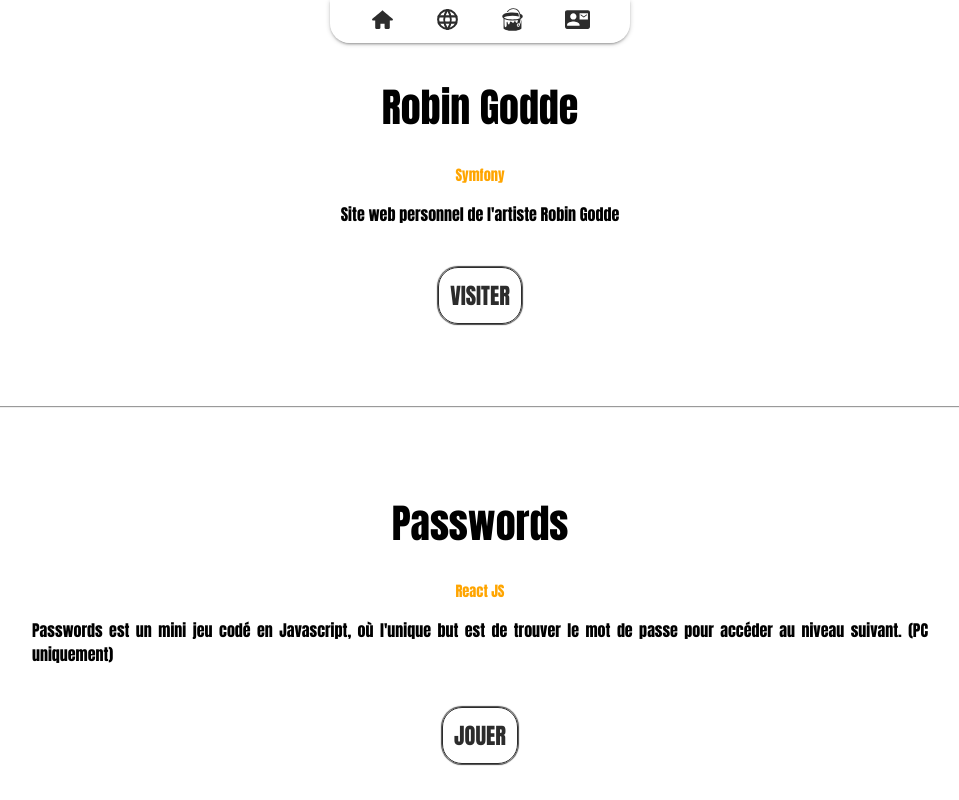
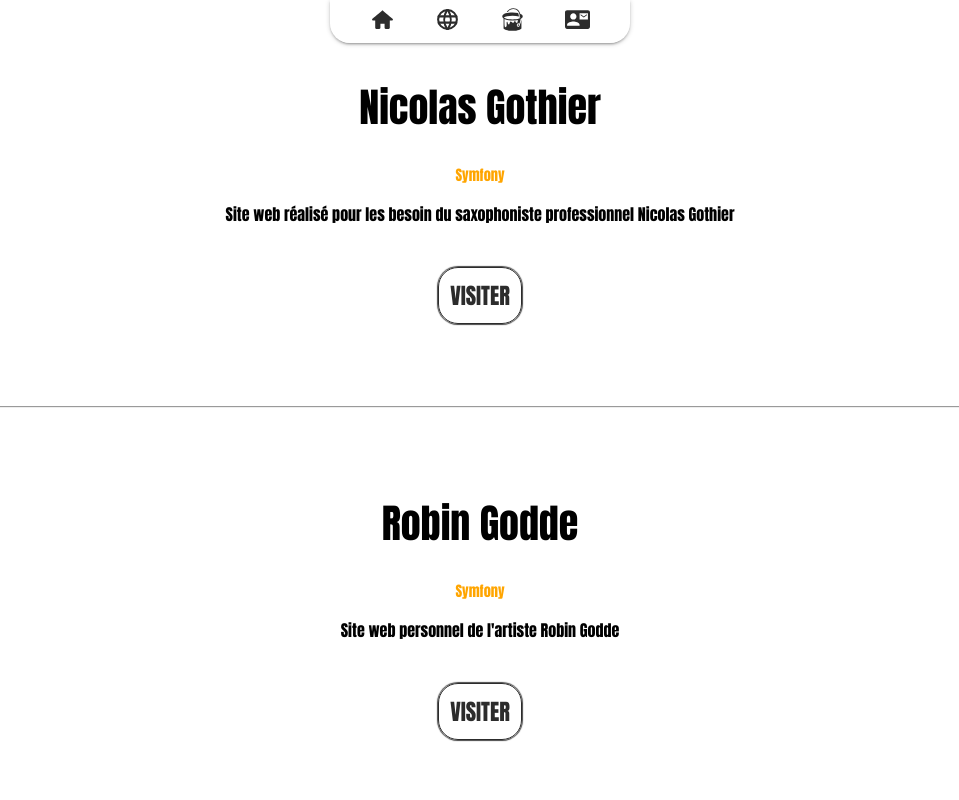
Before and after one commit to pierreyvesdonze/portfolio, a React (Create React App) app: page /#/projets in a window 1280 px wide. Shown: the top 800 px of the page, without its empty margins (160-1119 px from the left). Built offline with nearby package versions, Linux system fonts and the light colour scheme.

Commit message:
add new site

```diff
--- a/src/components/Project/index.js
+++ b/src/components/Project/index.js
@@ -13,14 +13,37 @@
         key={"absurdum"}
         initial={{ opacity: 0 }}
         animate={{ opacity: 1 }}
+        transition={{ type: "easeOut", duration: 0.3 }}
+        className="project-container"
+      >
+        <motion.h1 style={{ fontSize: "2.5em" }}>Nicolas Gothier</motion.h1>
+        <motion.h2>Symfony</motion.h2>
+        <motion.p>
+          Site web réalisé pour les besoin du saxophoniste professionnel Nicolas
+          Gothier
+        </motion.p>
+        <Link
+          to={"https://nicolasgothiersaxophoniste.fr/"}
+          className="project-link"
+          target="_blank"
+        >
+          VISITER
+        </Link>
+      </motion.div>
+
+      <motion.br key={"br1"} />
+      <motion.hr key={"hr1"} />
+
+      <motion.div
+        key={"absurdum"}
+        initial={{ opacity: 0 }}
+        animate={{ opacity: 1 }}
         transition={{ type: "easeOut", duration: 0.5 }}
         className="project-container"
       >
         <motion.h1 style={{ fontSize: "2.5em" }}>Robin Godde</motion.h1>
         <motion.h2>Symfony</motion.h2>
-        <motion.p>
-          Site web personnel de l'artiste Robin Godde
-        </motion.p>
+        <motion.p>Site web personnel de l'artiste Robin Godde</motion.p>
         <Link
           to={"https://robingodde.fr/"}
           className="project-link"
```
